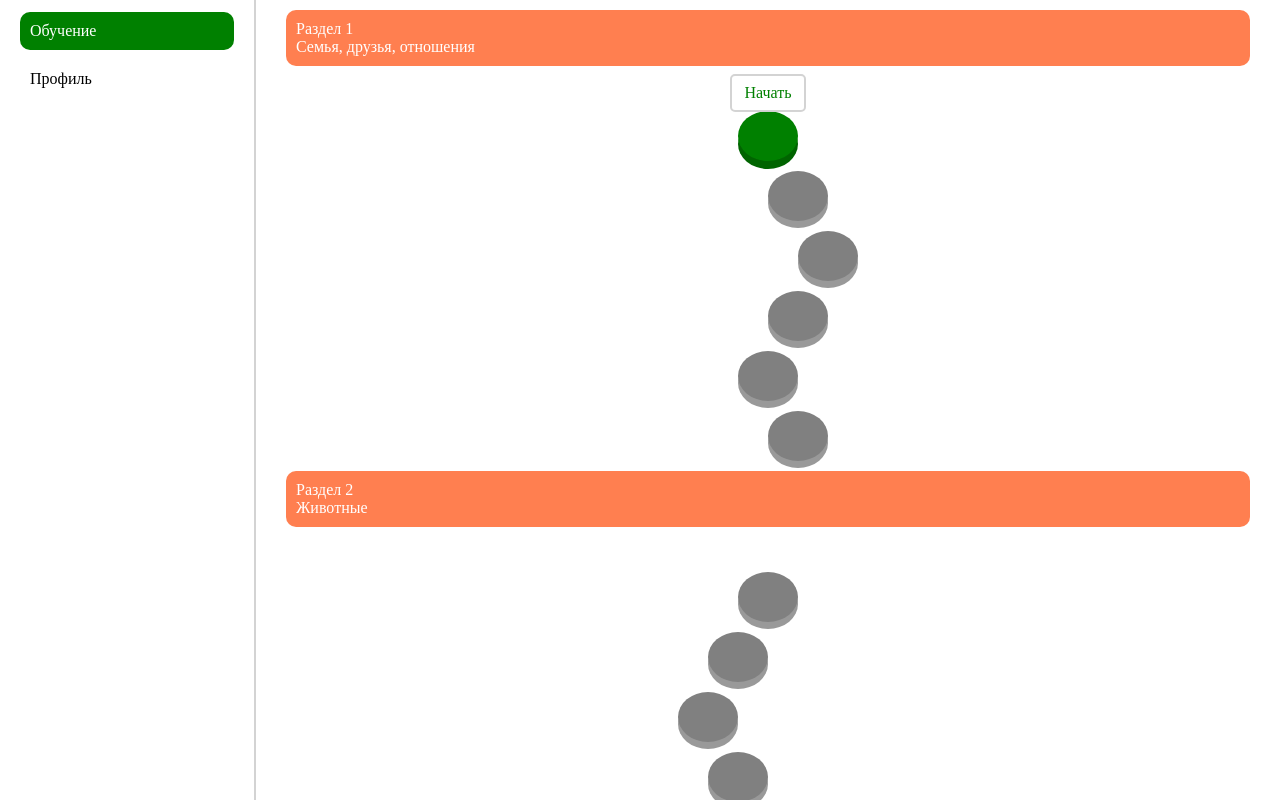
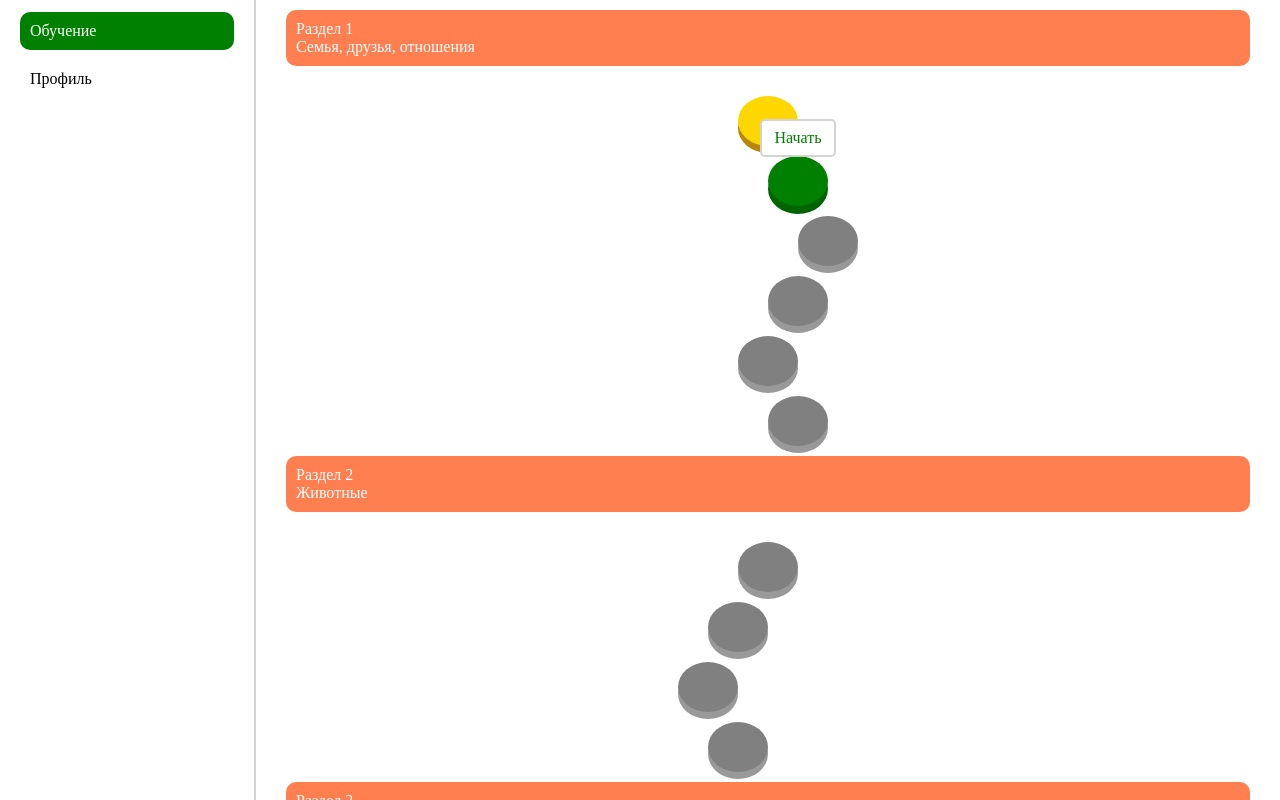
Before and after one commit to max429/react-project, a React app: page /learning in a window 1280 px wide. Shown: the top 800 px of the page. Built offline with nearby package versions, Linux system fonts and the light colour scheme; data requests are answered from the project's data file.

Commit message:
add Chapter for learning page

```diff
--- a/src/interfaces/test.interface.ts
+++ b/src/interfaces/test.interface.ts
@@ -4,5 +4,9 @@ export interface IUser {
     passedTasks: {
         taskId: number;
         chapterId: number;
-    }[]
+    }[];
+    currentTask: {
+        taskId: number;
+        chapterId: number;
+    }
 }
--- a/src/routers/Lerning/Learning.css
+++ b/src/routers/Lerning/Learning.css
@@ -10,24 +10,3 @@
     position: fixed;
     right: 0;
 }
-
-#item {
-    display: flex;
-    margin-bottom: 10px;
-}
-#item_name {
-    margin-right: 6px;
-}
-
-#chapter {
-    padding: 10px;
-    background-color: coral;
-    border-radius: 10px;
-    margin-bottom: 45px;
-    width: 100%;
-    color: white;
-    box-sizing: border-box;
-}
-#chapter_name {
-    display: block;
-}
--- a/src/routers/Lerning/Learning.tsx
+++ b/src/routers/Lerning/Learning.tsx
@@ -1,9 +1,10 @@
 import React, {useState} from 'react';
-import {Task, TaskType} from "../../components/Task/Task";
+import {Task, TaskType} from "./parts/Task/Task";
 import {useGetChaptersQuery} from "../../redux/api/chaptersApi";
 import {IUser} from "../../interfaces/test.interface";
 import {Loading} from "../../components/Loading/Loading";
 import './Learning.css'
+import {Chapter} from "./parts/Chapter/Chapter";
 
 export const Learning = () => {
     const {data = [], isLoading} = useGetChaptersQuery(null);
@@ -11,57 +12,23 @@ export const Learning = () => {
     const [user, setUser] = useState<IUser>({
         "name": "dfsfdsfs",
         "id": 1677675315369,
-        "passedTasks": []
+        "passedTasks": [{
+            chapterId: 1,
+            taskId: 1,
+        }],
+        currentTask: {
+            chapterId: 1,
+            taskId: 2,
+        }
     })
     if (isLoading) {
         return (<Loading/>)
     }
-    let previousTask: any = null;
     return (
         <div>
             <main className={'learning'}>
                 {data.map((item, chapterIndex) => {
-                    const isEven = chapterIndex % 2 === 0;
-                    let offsetDirection = isEven ? 'right' : 'left';
-                    return (<div key={item.id} style={{
-                        width: '100%',
-                        display: 'flex',
-                        flexDirection: 'column',
-                        alignItems: 'center',
-                    }}>
-                        <div id={'chapter'}>
-                            <span>Раздел {chapterIndex + 1}</span>
-                            <span id={'chapter_name'}>{item.name}</span>
-                        </div>
-                        {item.tasks.map((task, taskIndex) => {
-                            let offset = 60;
-                            if ((isEven && offsetDirection === 'right' || !isEven && offsetDirection === 'left') &&
-                                taskIndex % 4 === 3 ||
-                                (!isEven && offsetDirection === 'right' || isEven && offsetDirection === 'left') &&
-                                taskIndex % 3 === 1) {
-                                offset = 20
-                            }
-                            const margin = (taskIndex % 4) * (offsetDirection === 'left' ? -offset : offset)
-                            let type: TaskType = 'locked';
-                            const {passedTasks} = user;
-
-                            if (!passedTasks?.length && !chapterIndex && !taskIndex) {
-                                type = 'current';
-                            } else if (passedTasks?.length) {
-                                for (let i = 0; i < passedTasks.length; i++) {
-                                    if (passedTasks[i].taskId === task.id &&
-                                        passedTasks[i].chapterId === item.id) {
-                                        type = 'passed';
-                                    }
-                                }
-                            }
-                            if (type === 'locked' && previousTask?.type === 'passed') {
-                                type = 'current';
-                            }
-                            previousTask = {...task, type: type};
-                            return (<Task margin={margin} index={taskIndex} key={task.id} type={type}/>)
-                        })}
-                    </div>)
+                    return (<Chapter index={chapterIndex} data={item} userData={user}/>)
                 })}
             </main>
            {/* <div className={'statistic'}>
--- /dev/null
+++ b/src/routers/Lerning/parts/Chapter/Chapter.css
@@ -0,0 +1,21 @@
+.chapter {
+    width: 100%;
+    display: flex;
+    flex-direction: column;
+    align-items: center;
+}
+.chapter__header {
+    padding: 10px;
+    background-color: coral;
+    border-radius: 10px;
+    margin-bottom: 30px;
+    width: 100%;
+    color: white;
+    box-sizing: border-box;
+}
+.chapter__header-number {
+
+}
+.chapter__header-name {
+    display: block;
+}
--- /dev/null
+++ b/src/routers/Lerning/parts/Chapter/Chapter.tsx
@@ -0,0 +1,50 @@
+import React, {FC} from 'react';
+import {Task, TaskType} from "../Task/Task";
+import './Chapter.css'
+import {IChapter} from "../../../../interfaces/chapters.interface";
+import {IUser} from "../../../../interfaces/test.interface";
+
+interface IProps {
+    data: IChapter;
+    index: number;
+    userData: IUser;
+}
+
+export const Chapter: FC<IProps> = ({data, index, userData}) => {
+    const isEven = index % 2 === 0;
+    let offsetDirection = isEven ? 'right' : 'left';
+    const {tasks, name, id} = data;
+
+    return (<div className={'chapter'}>
+        <div className={'chapter__header'}>
+            <span>Раздел {index + 1}</span>
+            <span className={'chapter__header-name'}>{name}</span>
+        </div>
+        {tasks.map((task, taskIndex) => {
+            const {passedTasks, currentTask} = userData;
+            let offset = 60;
+            if ((isEven && offsetDirection === 'right' || !isEven && offsetDirection === 'left') &&
+                taskIndex % 4 === 3 ||
+                (!isEven && offsetDirection === 'right' || isEven && offsetDirection === 'left') &&
+                taskIndex % 3 === 1) {
+                offset = 20
+            }
+            const margin = (taskIndex % 4) * (offsetDirection === 'left' ? -offset : offset)
+            let type: TaskType = 'locked';
+
+            if (!passedTasks?.length && !index && !taskIndex ||
+                currentTask.taskId === task.id && currentTask.chapterId === id) {
+                type = 'current';
+            }  else if (passedTasks?.length) {
+                for (let i = 0; i < passedTasks.length; i++) {
+                    if (passedTasks[i].taskId === task.id &&
+                        passedTasks[i].chapterId === id) {
+                        type = 'passed';
+                    }
+                }
+            }
+            return (<Task margin={margin} index={taskIndex} key={task.id} type={type}/>)
+        })}
+    </div>)
+
+}
```
Also changed, not shown: src/routers/Lerning/parts/Task/Task.css (renamed from src/components/Task/Task.css), src/routers/Lerning/parts/Task/Task.tsx (renamed from src/components/Task/Task.tsx).
